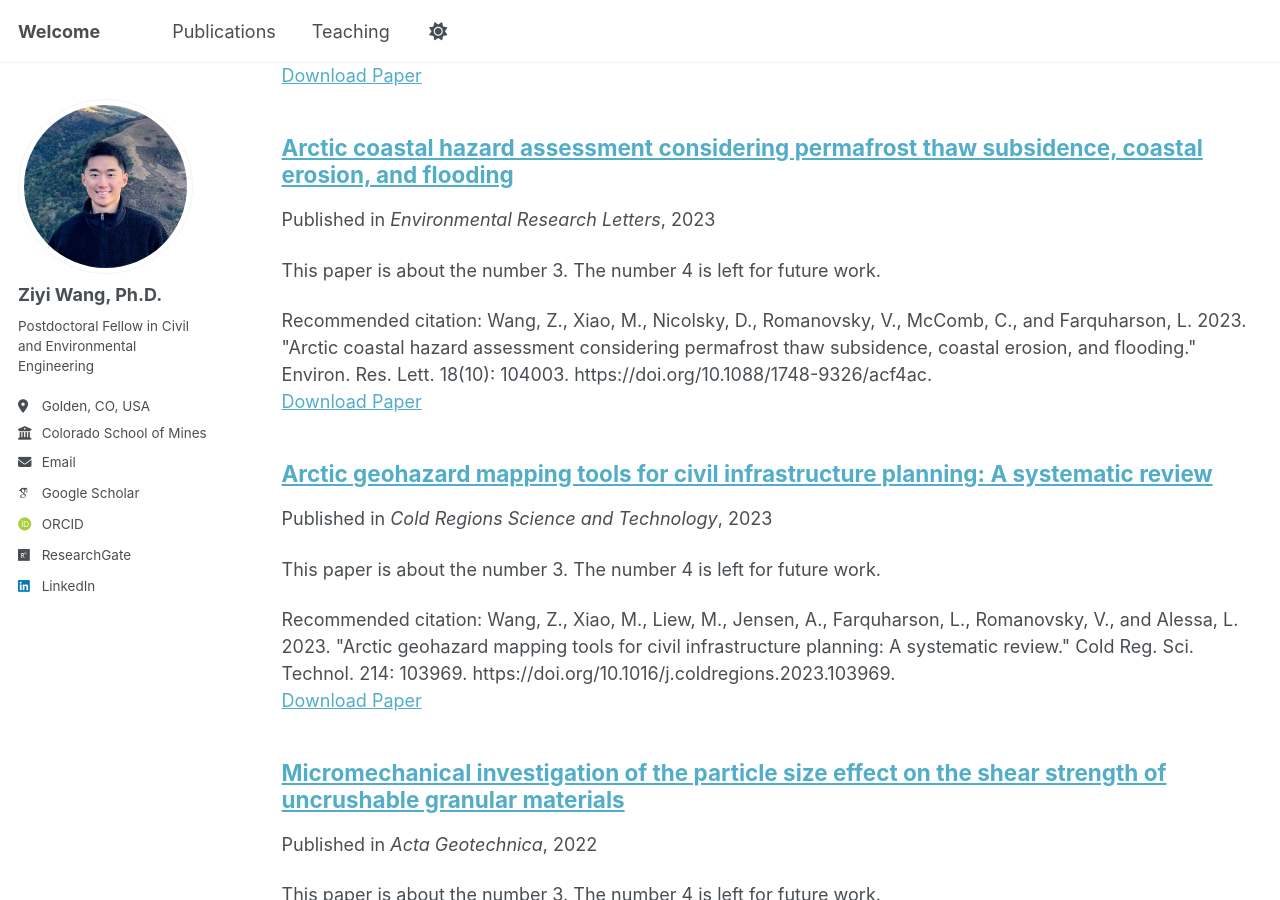
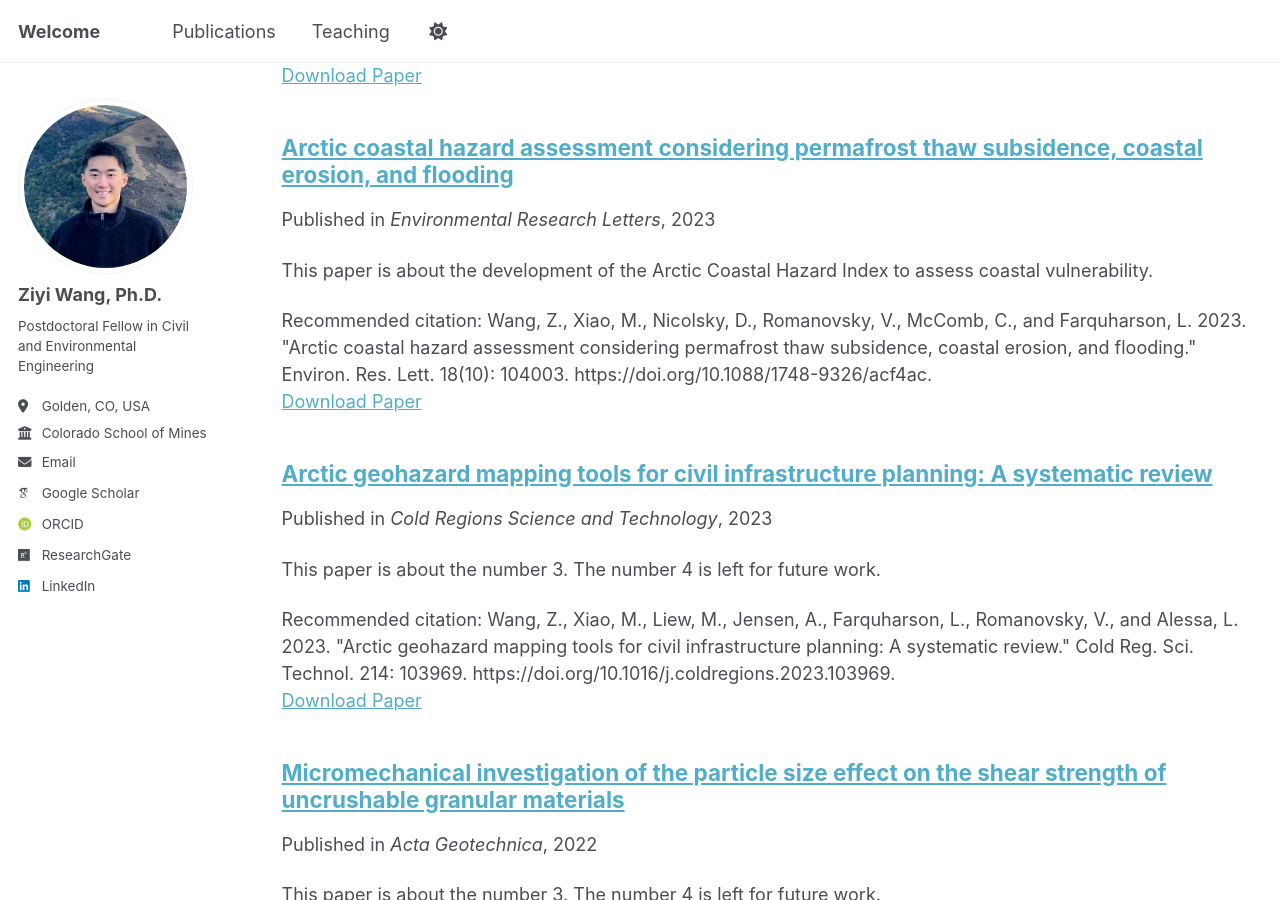
Before and after one commit to ziyiwang-ce/ziyiwang-ce.github.io, a Jekyll site: the page built from _pages/publications.html, in a window 1280 px wide and 900 px high, scrolled down 1473 px. Built offline with Jekyll 4.4.1, drawn with Linux system fonts in a browser that asks for light colours; some web fonts are replaced; a script that is not in the unit is left out; a file with an impossible date is left out.

Commit message:
Update J5.md

```diff
--- a/_publications/J5.md
+++ b/_publications/J5.md
@@ -3,7 +3,7 @@ title: "Arctic coastal hazard assessment considering permafrost thaw subsidence,
 collection: publications
 category: manuscripts
 permalink: /publication/J5
-excerpt: 'This paper is about the number 3. The number 4 is left for future work.'
+excerpt: 'This paper is about the development of the Arctic Coastal Hazard Index to assess coastal vulnerability.'
 date: 2023-09-14
 venue: 'Environmental Research Letters'
 paperurl: 'https://iopscience.iop.org/article/10.1088/1748-9326/acf4ac/meta'
```
